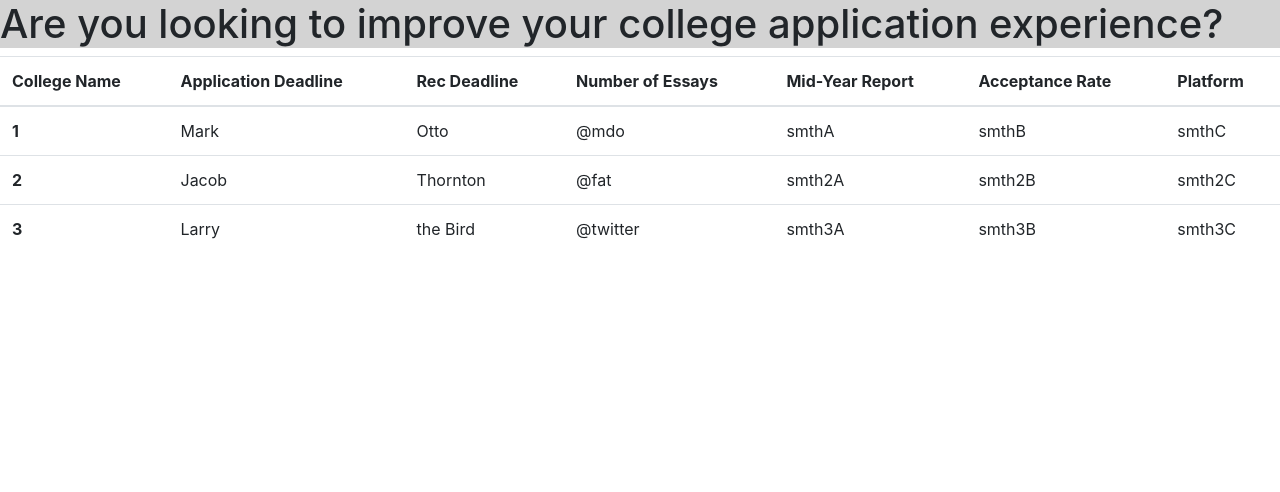
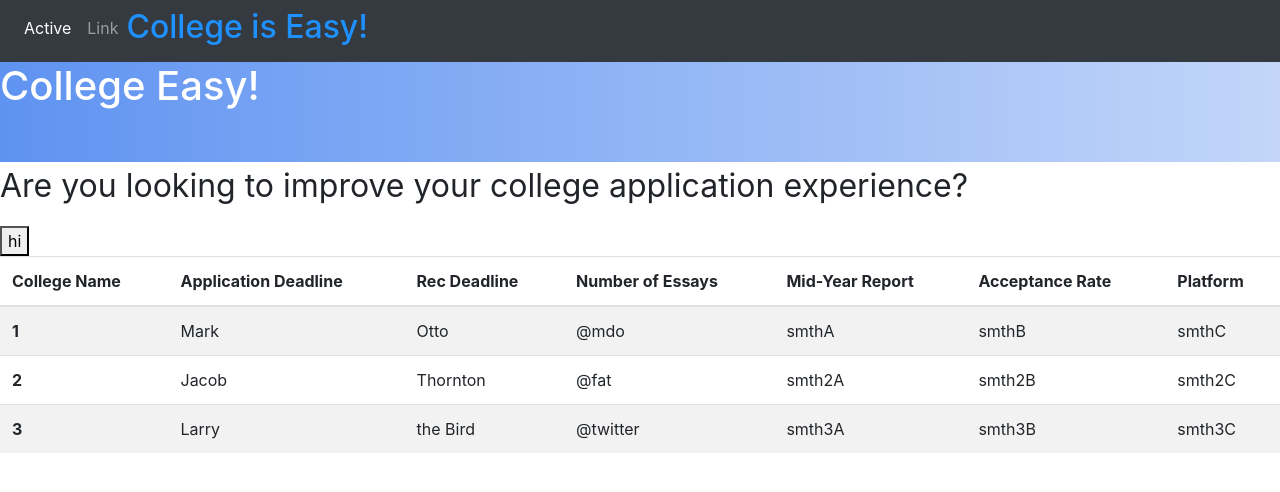
Before and after one commit to borao/college-easy, a Flask app: template templates/index.html in a window 1280 px wide. Shown: the top 492 px of the page. Run offline with Flask 2, Linux system fonts and the light colour scheme; the template is opened without the code that fills it, so the values that code supplies are empty; some libraries are stand-ins or nearby versions.

Commit message:
WIP Enhance index with colors and styling
Co-authored-by: Sahil Bolar <ssbolar00@gmail.com>

```diff
--- a/templates/index.html
+++ b/templates/index.html
@@ -5,11 +5,39 @@
   <title> College Easy! </title>
   <link rel="stylesheet" href="https://stackpath.bootstrapcdn.com/bootstrap/4.1.3/css/bootstrap.min.css" integrity="sha384-MCw98/SFnGE8fJT3GXwEOngsV7Zt27NXFoaoApmYm81iuXoPkFOJwJ8ERdknLPMO" crossorigin="anonymous">
   <script src="https://stackpath.bootstrapcdn.com/bootstrap/4.1.3/js/bootstrap.min.js" integrity="sha384-ChfqqxuZUCnJSK3+MXmPNIyE6ZbWh2IMqE241rYiqJxyMiZ6OW/JmZQ5stwEULTy" crossorigin="anonymous"></script>
+</head>
+
+<!--<style>
+h2 {
+  text-align: right;
+}
+</style>-->
 
 <body>
-  <h1 style="background-color:LightGray;"> Are you looking to improve your college application experience? </h1>
+  <nav class="navbar navbar-expand-sm bg-dark navbar-dark">
+    <ul class="navbar-nav">
+      <li class="nav-item active">
+        <a class="nav-link" href="#">Active</a>
+      </li>
+      <li class="nav-item">
+        <a class="nav-link" href="#">Link</a>
+      </li>
 
-  <table class="table">
+      <h2 style ="color:DodgerBlue;"> <font size = "6"> College is Easy! </font> </h2>
+    </ul>
+  </nav>
+
+<div style="background: linear-gradient(to left, #C3D6F9 0%, #5F93F1 100%); height:100px;" >
+  <h1 style="color:#ffffff"> College Easy! </h1>
+</div>
+
+<p height="100"> <font size="6.5"> Are you looking to improve your college application experience? </font> </p>
+
+<button>hi</button>
+
+
+
+  <table class="table table-striped table">
     <thead>
       <tr>
         <th scope="col">College Name</th>
@@ -51,4 +79,5 @@
       </tr>
     </tbody>
   </table>
+</body>
 </html>
```
